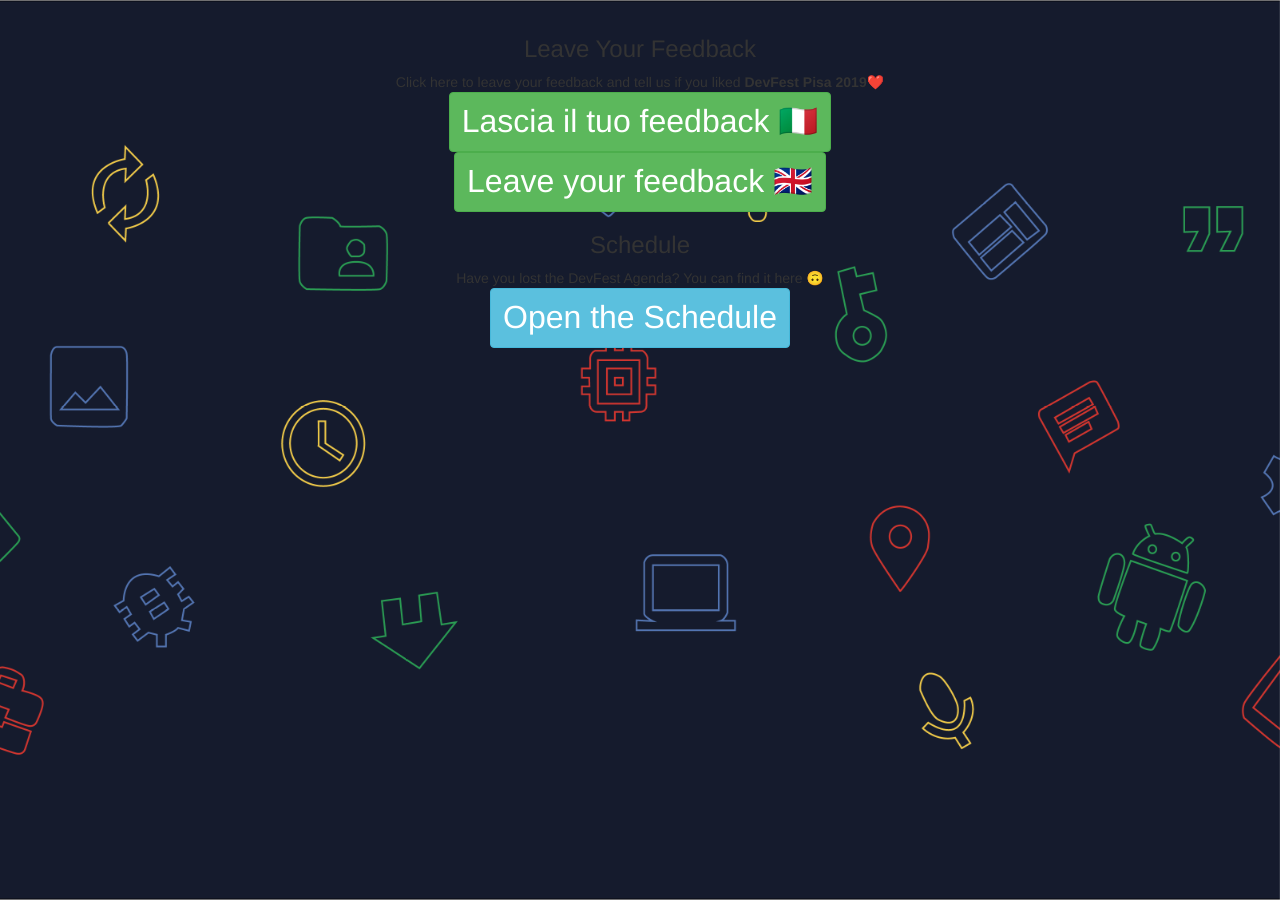
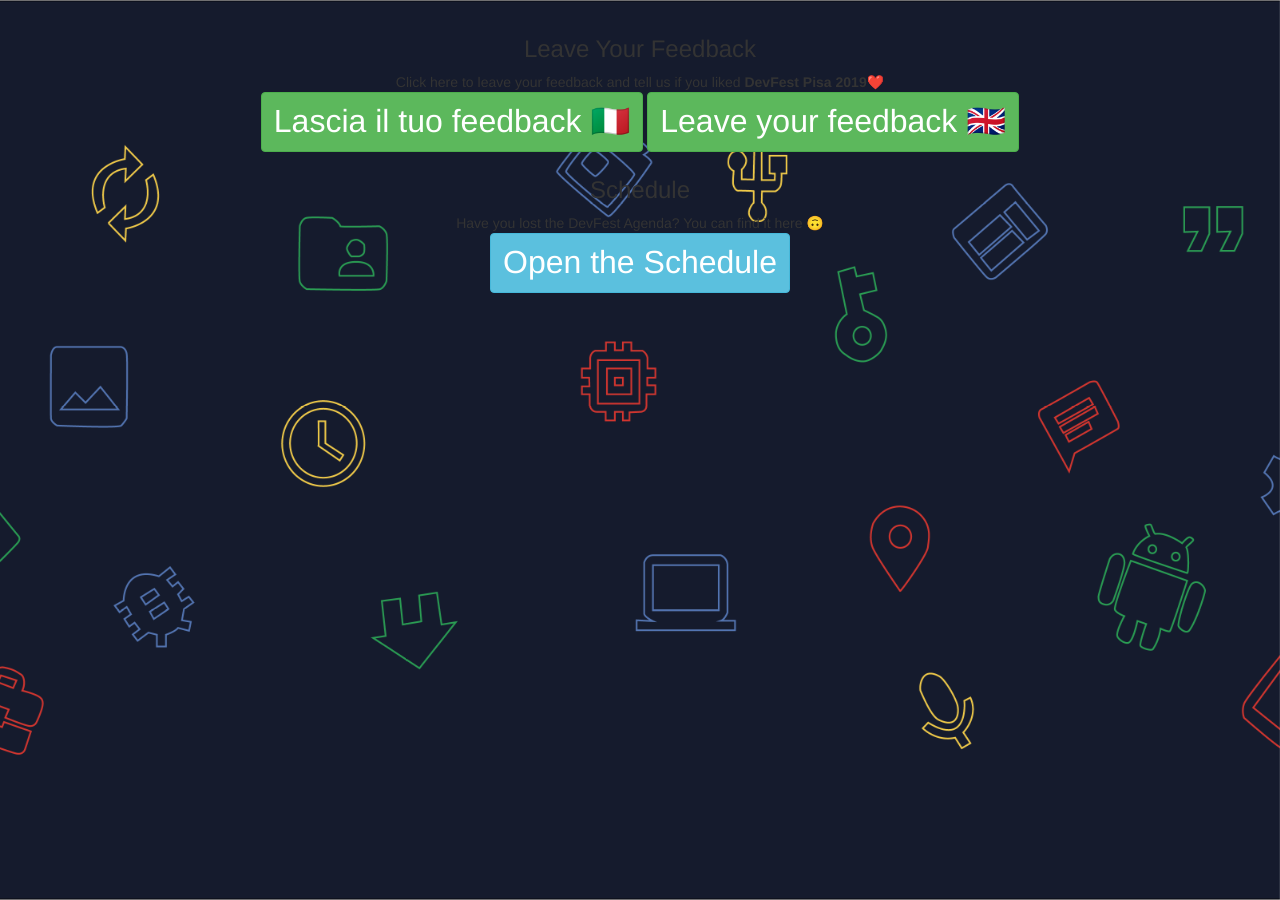
Before and after one commit to gdgpisa/gdgpisa.github.io, a Jekyll site: the page built from badge.md, in a window 1280 px wide. Built offline with Jekyll 4.4.1, drawn with Linux system fonts in a browser that asks for light colours.

Commit message:
Updated badge

```diff
--- a/badge.md
+++ b/badge.md
@@ -13,7 +13,7 @@
     }
     button {
         font-size: 1rem !important;
-        padding: 15px;
+        margin-bottom: 5px !important;
     }
 
     .wrapper {
@@ -41,7 +41,7 @@
             <div class="card-body">
             <h3 class="card-title">Leave Your Feedback</h3>
                 <p class="card-text">Click here to leave your feedback and tell us if you liked <strong>DevFest Pisa 2019</strong>❤️<br/>
-                <a href="/feedbackform"><button type="button" class="btn btn-raised btn-success">Lascia il tuo feedback 🇮🇹</button></a><br>
+                <a href="/feedbackform"><button type="button" class="btn btn-raised btn-success">Lascia il tuo feedback 🇮🇹</button></a>
                 <a href="https://docs.google.com/forms/d/e/1FAIpQLScVNYiEnKhMmMG5a0dX_8nqbRqCpc61md6fyYB4yMorFvVKUg/viewform"><button type="button" class="btn btn-raised btn-success">Leave your feedback 🇬🇧</button></a>
                 </p>
             </div>
```
